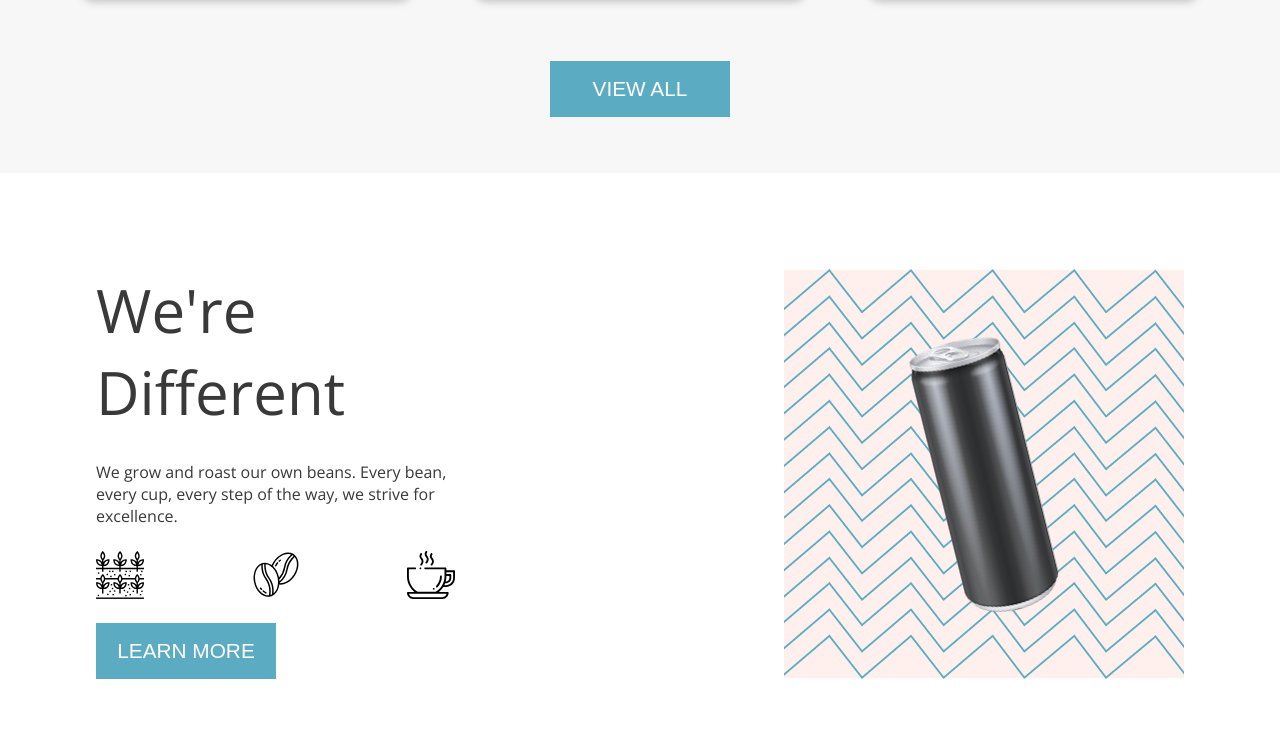
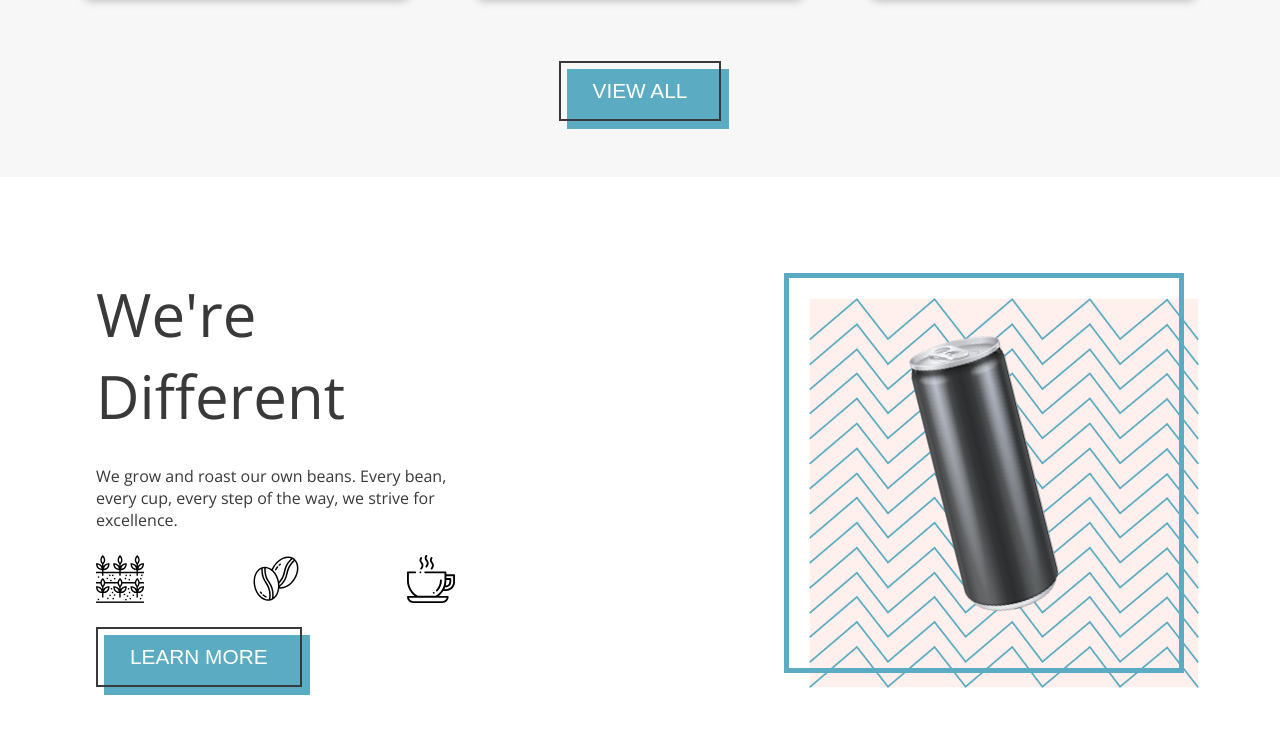
Before and after one commit to lizardskelly/brainstation-project2-coffeeshop, a plain HTML site: page index.html in a window 1280 px wide. Shown: the part 1369-2100 px from the top of the page. Drawn offline with nearby package versions, Linux system fonts and the light colour scheme.

Commit message:
position exercise

```diff
--- a/css/global.css
+++ b/css/global.css
@@ -33,6 +33,7 @@ body {
   font-size: 3.5rem;
   font-weight: 300;
   display: inline-block;
+  color: #393939;
 }
 
 .global-nav__link-container {
@@ -59,6 +60,24 @@ body {
   display: flex;
   justify-content: space-evenly;
   background-color: #FFF0ED;
+  position: relative;
+  overflow: hidden;
+}
+
+.footer__image {
+  position: absolute;
+  width: 6rem;
+  opacity: .25;
+}
+
+.footer__image--left {
+  top: 1rem;
+  left: -2rem;
+}
+
+.footer__image--right {
+  bottom: 1rem;
+  right: -2rem;
 }
 
 .footer-section {
--- a/css/landing.css
+++ b/css/landing.css
@@ -25,27 +25,40 @@
 }
 
 .landing-button {
-  background-color: #5BACC3;
   color: white;
   font-size: 1.3rem;
   font-weight: 400;
   border: none;
-  min-width: 11.25rem;
-  max-width: 80%;
-  padding: 1rem 0;
+  padding: 1rem 2rem;
+  z-index: 1;
+  position: relative;
+  background-color: unset;
+  border: 2px solid #393939;
+  width: 100%;
+  cursor: pointer;
 }
 
-.landing-button:hover {
-  background-color: #72d6f1;
-  transition-duration: 0.3s;
+.landing-button__link {
+  height: 100%;
+  width: 100%;
 }
 
-.landing-button:active {
-  box-shadow: inset 5px -5px 10px 0px #FFFFFF;
-  background-color: #393939;
+.landing-button__background {
+  background-color: #5BACC3;
+  width: 100%;
+  height: 100%;
+  position: absolute;
+  top: .5rem;
+  left: .5rem;
 }
 
 .landing-button__container {
+  width: fit-content;
+  position: relative;
+  height: fit-content;
+}
+
+.landing-button__container--postition {
   display: flex;
   justify-content: center;
 }
@@ -153,19 +166,27 @@
 }
 
 .story__large-image-container {
-  background-image: url(../assets/coldbrewbackground.png);
-  background-position: center;
-  background-size: cover;
   width: 25rem;
+  height: 25rem;
   display: flex;
   justify-content: center;
   align-items: center;
+  position: relative;
+  border: 5px solid #5BACC3;
+}
+
+.story__large-image--background {
+  position: absolute;
+  top: 1.25em;
+  left: 1.25rem;
+  width: 100%;
+  height: 100%;
+  z-index: -1;
 }
 
 .story__large-image {
-  min-height: 15rem;
-  max-height: 34rem;
   padding: 3rem 0;
+  position: relative;
 }
 
 .discount {
--- a/index.html
+++ b/index.html
@@ -17,7 +17,7 @@
       <div class="global-nav__brand">
         <a href="../index.html"><img src="../assets/coffee-beans-logo-and-footer.svg" alt="coffee bean logo"
             class="global-nav__brand-logo"></a>
-        <h2 class="global-nav__brand-name">nitro</h2>
+            <a href="./index.html" class="global-nav__brand-name"><h2 class="global-nav__brand-name">nitro</h2></a>
       </div>
       <ul class="global-nav__link-container">
         <li class="global-nav__link-list"><a class="global-nav__link" href="./index.html">ABOUT</a></li>
@@ -34,7 +34,10 @@
         <h1 class="store-header__title">Nitro Coffee</h1>
         <p class="store-header__text">Coffee is a brewed drink prepared from roasted coffee beans, the seeds of berries
           from certain Coffea species.</p>
-        <a href="pages/menu.html"><button class="landing-button">SHOP NOW</button></a>
+        <div class="landing-button__container">
+          <div class="landing-button__background"></div>
+          <a href="pages/menu.html" class="landing-button__link"><button class="landing-button">SHOP NOW</button></a>
+        </div>
       </article>
       <img class="store-header__image" src="/assets/coffeebeans-hero.png" alt="coffee bag">
     </section>
@@ -72,8 +75,11 @@
           </div>
         </article>
       </div>
-      <div class="landing-button__container">
-        <a href="./pages/menu.html"><button class="landing-button">VIEW ALL</button></a>
+      <div class="landing-button__container--postition">
+        <div class="landing-button__container">
+          <div class="landing-button__background"></div>
+          <a href="pages/menu.html" class="landing-button__link"><button class="landing-button">VIEW ALL</button></a>
+        </div>
       </div>
     </section>
     <section class="story">
@@ -86,9 +92,13 @@
           <img class="story__small-image" src="./assets/coffee-beans.svg" alt="coffee beans">
           <img class="story__small-image" src="./assets/coffee-cup.svg" alt="coffee cup">
         </div>
-        <button class="landing-button">LEARN MORE</button>
+        <div class="landing-button__container">
+          <div class="landing-button__background"></div>
+          <a href="pages/menu.html" class="landing-button__link"><button class="landing-button">LEARN MORE</button></a>
+        </div>
       </div>
       <div class="story__large-image-container">
+        <img class="story__large-image--background" src="./assets/coldbrewbackground.png">
         <img class="story__large-image" src="./assets/tiltedcan.png" alt="tilted can">
       </div>
     </section>
@@ -98,6 +108,8 @@
     </section>
   </main>
   <footer class="footer">
+    <img class="footer__image footer__image--left" src="./assets/coffee-beans-logo-and-footer.svg" alt="coffee beans">
+    <img class="footer__image footer__image--right" src="./assets/coffee-beans-logo-and-footer.svg" alt="coffee beans">
     <section class="footer-section">
       <h3 class="footer-section__title">Address</h3>
       <p class="footer-section__text">503 Broadway Penthouse</p>
```
Also changed, not shown: css/menu.css (+28 -15 lines), pages/menu.html (+5 -2 lines).
